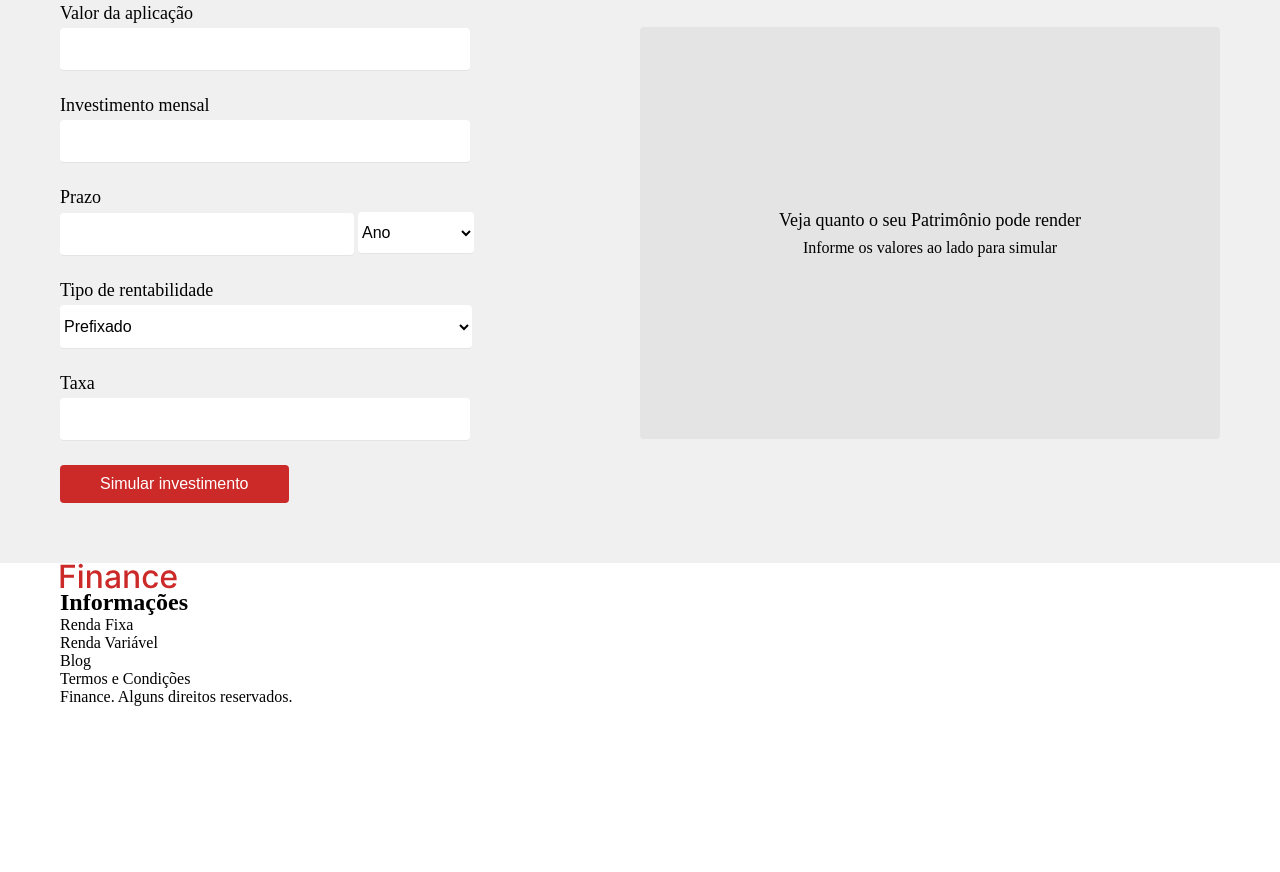
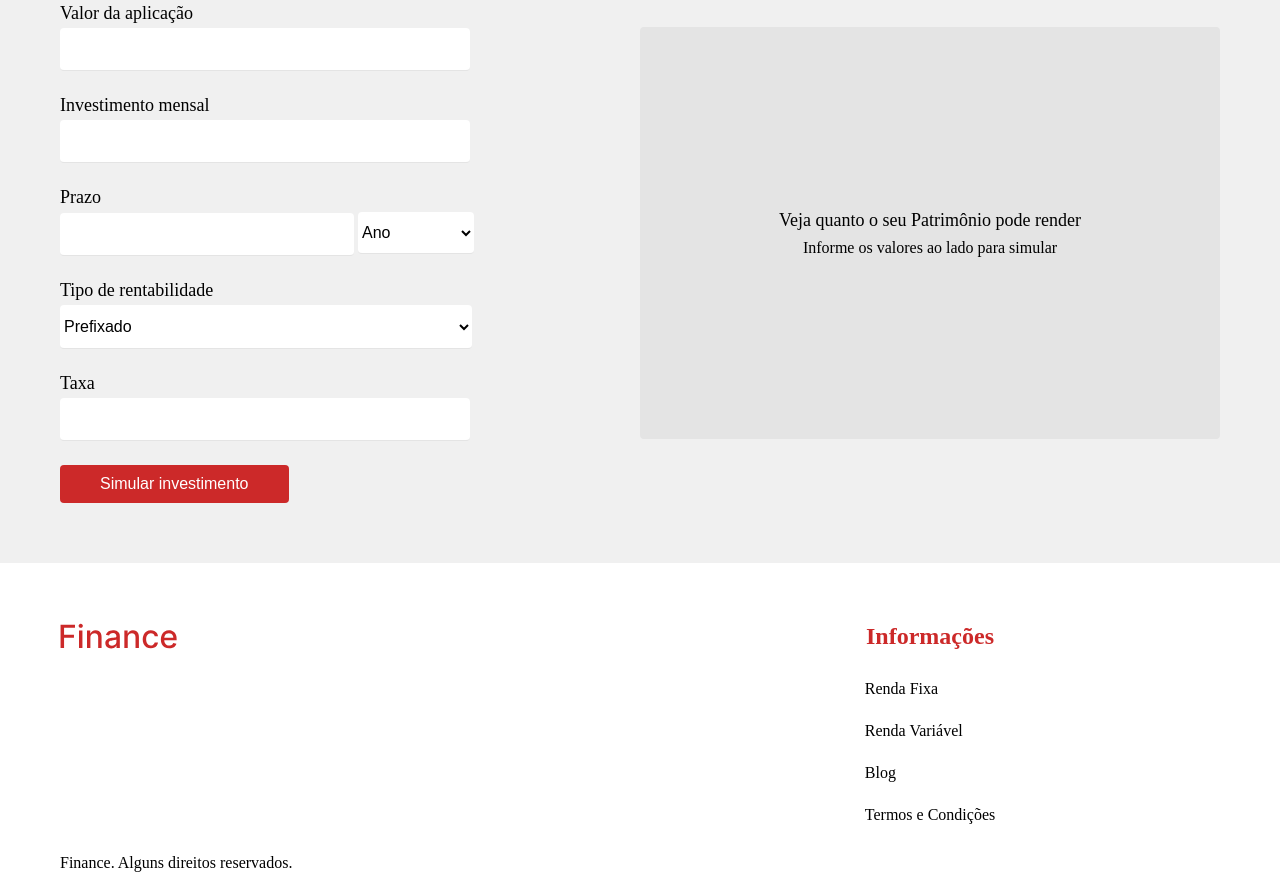
Before and after one commit to Victtor-Lima/finance, a plain HTML site: page index.html in a window 1280 px wide. Shown: the part 1530-2402 px from the top of the page. Before the commit the page ends 2236 px from the top, so only its background shows below. Drawn offline with Linux system fonts and the light colour scheme.

Commit message:
Footer 1

```diff
--- /dev/null
+++ b/css/fixa-conteudo/rodape.css
@@ -0,0 +1,51 @@
+.footer {
+  display: grid;
+  grid-template-columns: 1fr 1fr;
+}
+
+.footer-logo {
+  grid-column: 1;
+  padding-top: 60px;
+}
+
+.footer h2 {
+  color: #cc2929;
+  grid-column: 2;
+  padding-top: 60px;
+  margin-bottom: 20px;
+  justify-self: center;
+}
+
+.info-list {
+  display: grid;
+  gap: 4px;
+  grid-column: 2;
+  margin-bottom: 20px;
+  justify-content: center;
+}
+
+.list-item {
+  width: max-content;
+  padding: 10px;
+  position: relative;
+}
+
+.list-item::after {
+  content: "";
+  display: block;
+  width: 0%;
+  height: 2px;
+  background-color: #cc2929;
+  border-radius: 4px;
+  margin-top: 4px;
+  position: absolute;
+  transition: .2s;
+}
+
+.list-item:hover::after {
+  width: 100%;
+}
+
+.copy {
+  grid-column: -3/-1;
+}
--- a/css/style.css
+++ b/css/style.css
@@ -10,3 +10,4 @@
 @import "./fixa-conteudo/introducao.css";
 @import "./fixa-conteudo/produtos.css";
 @import "./fixa-conteudo/simulador.css";
+@import "./fixa-conteudo/rodape.css";
```
